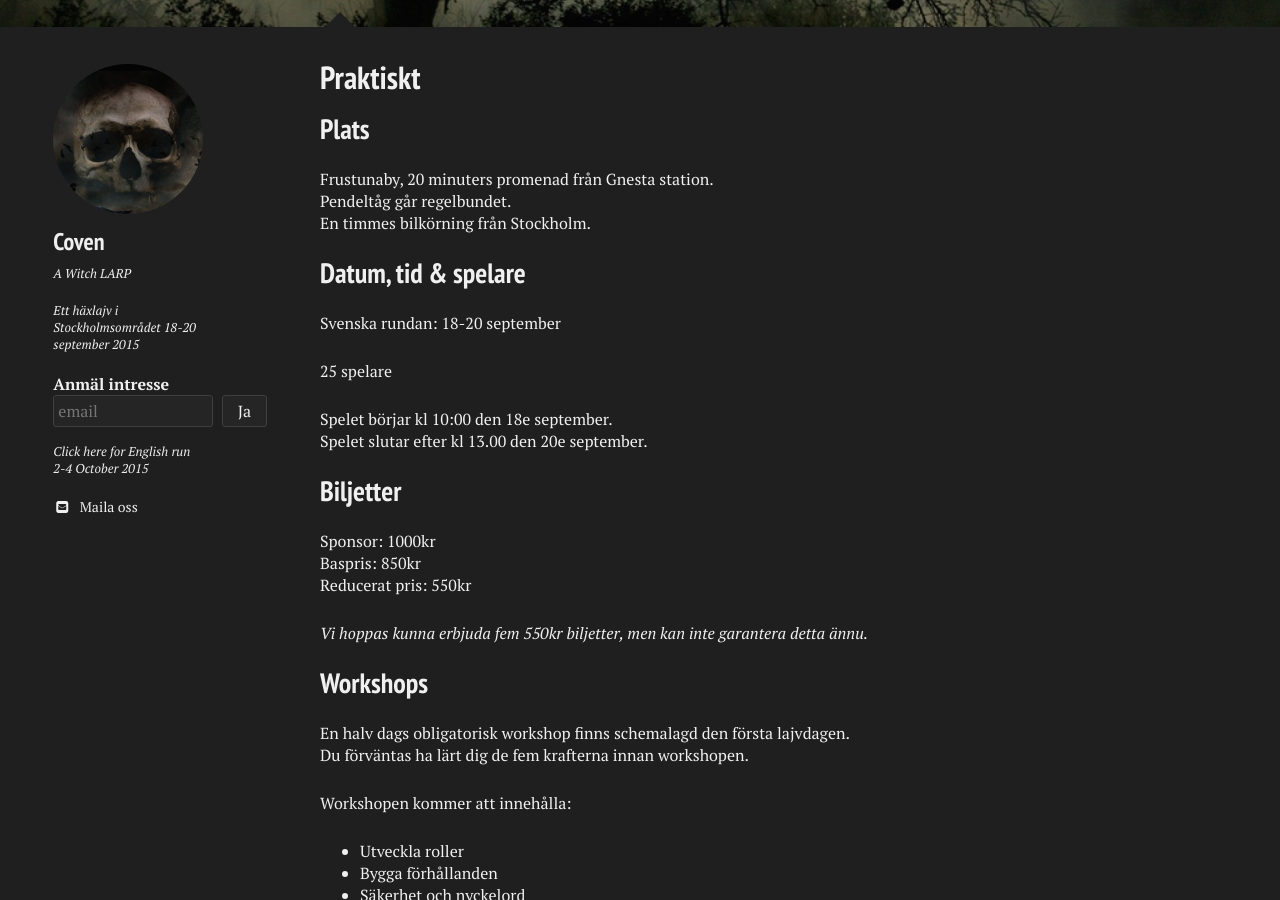
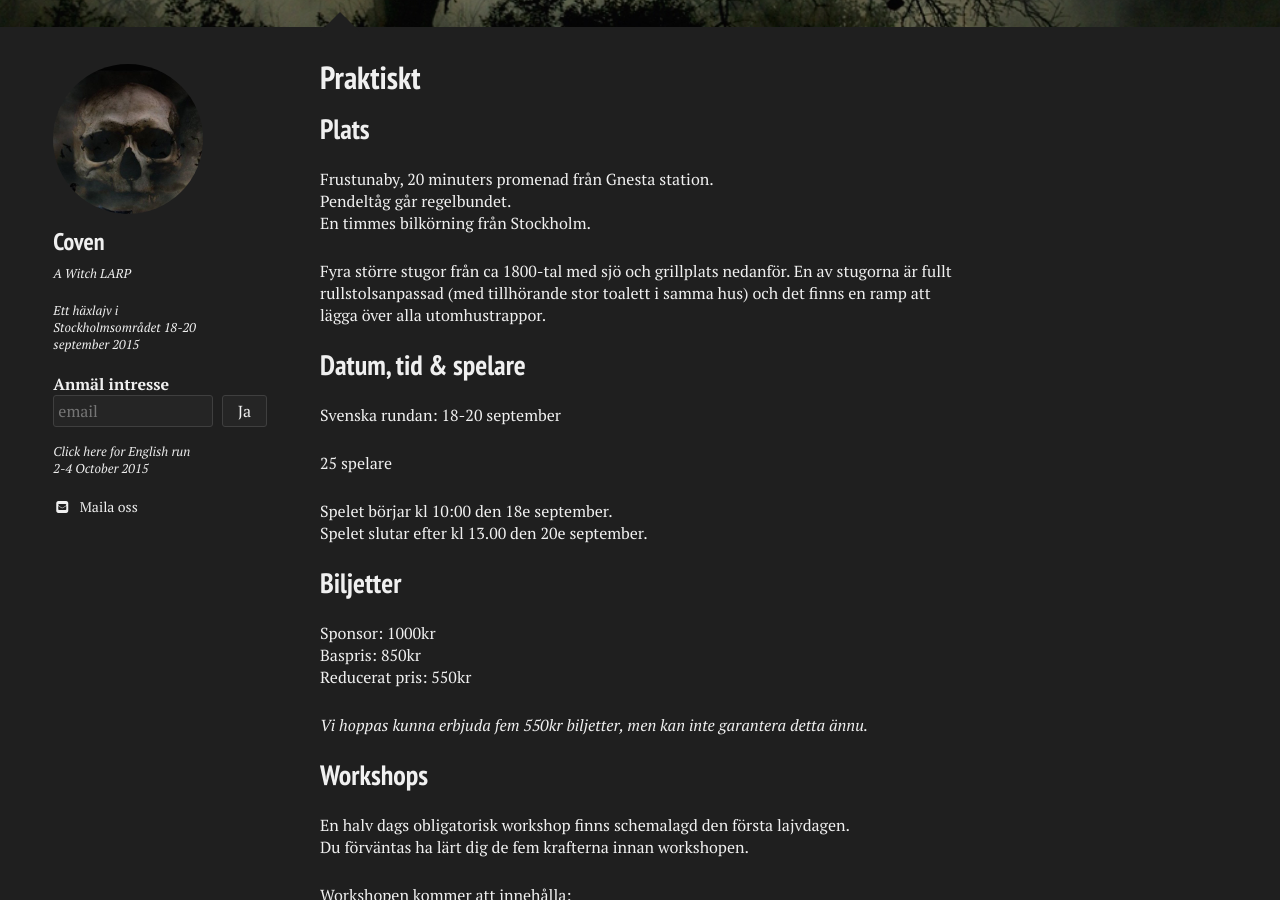
Before and after one commit to stanislavb/www.coven.nu, a Jekyll site: the page built from praktiskt/index.md, in a window 1280 px wide and 900 px high, scrolled down 463 px. Built offline with Jekyll 4.4.1, drawn with Linux system fonts in a browser that asks for light colours; nearby versions of some CDN libraries.

Commit message:
Update index.md

```diff
--- a/praktiskt/index.md
+++ b/praktiskt/index.md
@@ -22,6 +22,8 @@ image:
 Frustunaby, 20 minuters promenad från Gnesta station.
 Pendeltåg går regelbundet.
 En timmes bilkörning från Stockholm.
+
+Fyra större stugor från ca 1800-tal med sjö och grillplats nedanför. En av stugorna är fullt rullstolsanpassad (med tillhörande stor toalett i samma hus) och det finns en ramp att lägga över alla utomhustrappor.
 
 ## Datum, tid & spelare
 
```
